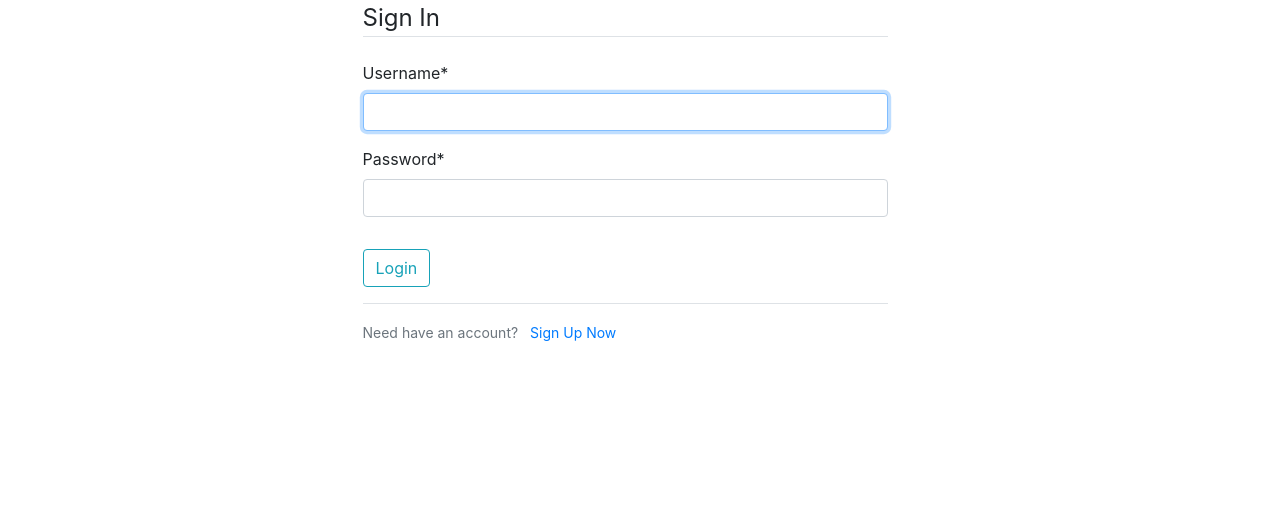
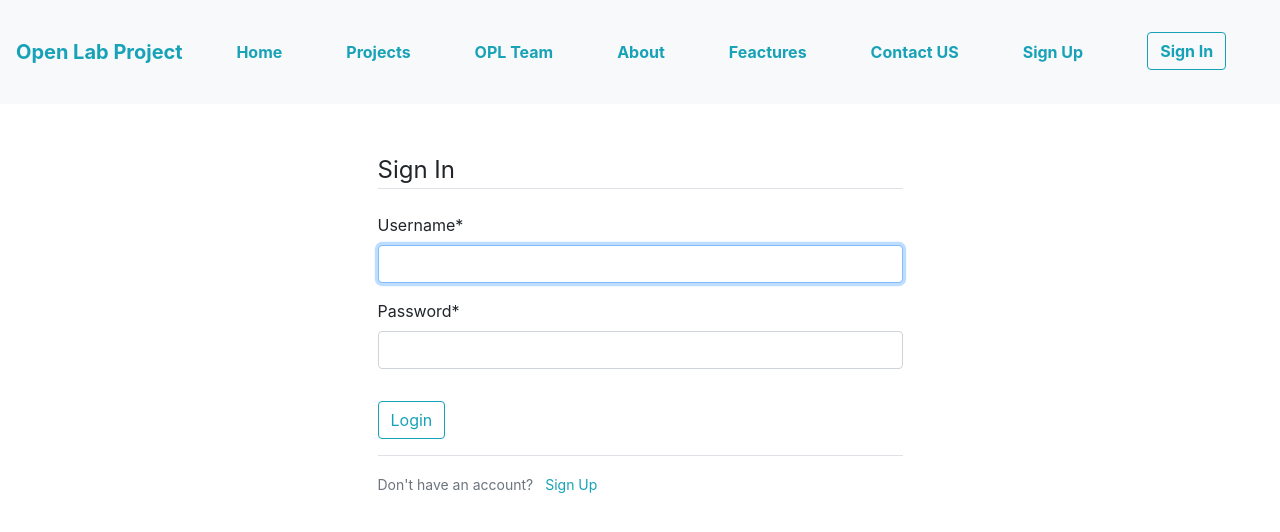
Before and after one commit to open-projects-lab/opl-platform, a Django app: a page that uses opl/apps/core/templates/core/base.html in a window 1280 px wide. Shown: the top 532 px of the page. Run offline with Django 3.2, Linux system fonts and the light colour scheme; some libraries are stand-ins or nearby versions.

Commit message:
Add signals to create profile on user sign up

```diff
--- a/opl/apps/apps.py
+++ b/opl/apps/apps.py
@@ -10,3 +10,6 @@ class AppsConfig(AppConfig):
     config class for apps module
     """
     name = 'apps'
+
+    def ready(self):
+        import apps.core.signals
--- a/opl/apps/core/admin.py
+++ b/opl/apps/core/admin.py
@@ -2,8 +2,7 @@
 admin module for core app
 """
 from django.contrib import admin
-from apps.core.models import Profile
+from .models import Profile
 # Register your models here.
 
-
 admin.site.register(Profile)
--- a/opl/apps/core/apps.py
+++ b/opl/apps/core/apps.py
@@ -9,3 +9,6 @@ class CoreConfig(AppConfig):
     config class for core app
     """
     name = 'core'
+
+    def ready(self):
+        import apps.core.signals
--- a/opl/apps/core/models.py
+++ b/opl/apps/core/models.py
@@ -18,7 +18,8 @@ class Profile(models.Model):
     def __str__(self):
         return f'{self.user.username} Profile'
 
-    def save(self):
+
+    def save(self, *args, **kwargs):
         """ Here we're overriding the save method in
             the superclass so we can resize the image
             to save space on server. """
--- a/opl/apps/core/templates/core/base.html
+++ b/opl/apps/core/templates/core/base.html
@@ -15,24 +15,26 @@
     <link rel="stylesheet" type="text/css" href="{% static 'core/main.css' %}">
 
     {% if title %}
-        <title>OPL - {{ title }}</title>
+    <title>OPL - {{ title }}</title>
     {% else %}
-        <title>Open Lab Projects</title>
+    <title>Open Lab Projects</title>
     {% endif %}
 </head>
 
-<body>
-
-    {% block content %}{% endblock %}
+<body class="h-100">
+    {% include "core/navbar.html" %}
+    {% block content %}
+    {% endblock %}
 
     <!-- Optional JavaScript -->
     <!-- jQuery first, then Popper.js, then Bootstrap JS -->
-    <script src="https://code.jquery.com/jquery-3.2.1.slim.min.js" integrity="sha384-KJ3o2DKtIkvYIK3UENzmM7KCkRr/rE9/Qpg6aAZGJwFDMVNA/GpGFF93hXpG5KkN"
+    <script src="https://code.jquery.com/jquery-3.3.1.slim.min.js" integrity="sha384-q8i/X+965DzO0rT7abK41JStQIAqVgRVzpbzo5smXKp4YfRvH+8abtTE1Pi6jizo"
         crossorigin="anonymous"></script>
-    <script src="https://cdnjs.cloudflare.com/ajax/libs/popper.js/1.12.9/umd/popper.min.js" integrity="sha384-ApNbgh9B+Y1QKtv3Rn7W3mgPxhU9K/ScQsAP7hUibX39j7fakFPskvXusvfa0b4Q"
+    <script src="https://cdnjs.cloudflare.com/ajax/libs/popper.js/1.14.7/umd/popper.min.js" integrity="sha384-UO2eT0CpHqdSJQ6hJty5KVphtPhzWj9WO1clHTMGa3JDZwrnQq4sF86dIHNDz0W1"
         crossorigin="anonymous"></script>
-    <script src="{% static 'core/bootstrap-4.3.1/js/bootstrap.min.js' %}" integrity="sha384-JZR6Spejh4U02d8jOt6vLEHfe/JQGiRRSQQxSfFWpi1MquVdAyjUar5+76PVCmYl"
+    <script src="https://stackpath.bootstrapcdn.com/bootstrap/4.3.1/js/bootstrap.min.js" integrity="sha384-JjSmVgyd0p3pXB1rRibZUAYoIIy6OrQ6VrjIEaFf/nJGzIxFDsf4x0xIM+B07jRM"
         crossorigin="anonymous"></script>
+
 </body>
 
 </html>
--- a/opl/apps/core/templates/core/login.html
+++ b/opl/apps/core/templates/core/login.html
@@ -2,9 +2,9 @@
 {% load crispy_forms_tags %}
 
 {% block content %}
-    <div class="container d-flex h-100">
-        <div class="row justify-content-center align-self-center w-100">
-            <div class="col-sm-10 col-md-6 col-lg-6 mx-auto">
+    <div class="container">
+        <div class="row justify-content-center align-self-center mt-5 mx-0">
+            <div class="col-sm-10 col-md-8 col-lg-6 mx-auto">
                 <form method="POST">
                     {% csrf_token %}
                     <fieldset class="form-group">
@@ -21,8 +21,8 @@
                 </form>
                 <div class="border-top pt-3">
                     <small class="text-muted">
-                        Need have an account?
-                        <a class="ml-2" href="{% url 'register' %}">Sign Up Now</a>
+                        Don't have an account?
+                        <a class="ml-2 text-info" href="{% url 'register' %}">Sign Up</a>
                     </small>
                 </div>
             </div>
--- /dev/null
+++ b/opl/apps/core/templates/core/navbar.html
@@ -0,0 +1,59 @@
+<nav class="navbar navbar-expand-lg navbar-light bg-light">
+    <a class="navbar-brand text-info font-weight-bold" href="{% url 'home-page' %}">Open Lab Project</a>
+    <button class="navbar-toggler" type="button" data-toggle="collapse" data-target="#navbarNav" aria-controls="navbarNav"
+        aria-expanded="false" aria-label="Toggle navigation">
+        <span class="navbar-toggler-icon"></span>
+    </button>
+    <div class="collapse navbar-collapse" id="navbarNav">
+        <ul class="navbar-nav my-4 mx-auto">
+            <li class="nav-item active mx-4">
+                <a class="nav-link text-info font-weight-bold" href="{% url 'home-page' %}">
+                    Home
+                    <span class="sr-only">
+                        (current)
+                    </span>
+                </a>
+            </li>
+            <li class="nav-item mx-4">
+                <a class="nav-link text-info font-weight-bold" href="#">Projects</a>
+            </li>
+            <li class="nav-item mx-4">
+                <a class="nav-link text-info font-weight-bold" href="#">OPL Team</a>
+            </li>
+            <li class="nav-item mx-4">
+                <a class="nav-link text-info font-weight-bold" href="#">About</a>
+            </li>
+            <li class="nav-item mx-4 font-weight-bold">
+                <a class="nav-link text-info" href="#">Feactures</a>
+            </li>
+            <li class="nav-item mx-4">
+                <a class="nav-link text-info font-weight-bold" href="#">Contact US</a>
+            </li>
+
+            {% if user.is_authenticated %}
+            <li class="nav-item mx-4">
+                <a class="nav-link text-info font-weight-bold" href="{% url 'logout' %}">Logout</a>
+            </li>
+            <li class="nav-item mx-4">
+                <a class="nav-link text-info font-weight-bold" href="{% url 'profile' %}">Profile</a>
+            </li>
+            <li class="nav-item mx-4">
+                <a class="nav-link text-info font-weight-bold py-0" href="{% url 'profile' %}">
+                    <img class="rounded-circle account-img" width="50" height="50" src="{{ user.profile.image.url }}">
+                </a>
+            </li>
+            {% else %}
+            <li class="nav-item mx-4">
+                <a class="nav-link text-info font-weight-bold" href="{% url 'register' %}">Sign Up</a>
+            </li>
+            <li class="nav-item mx-4">
+                <a class="nav-link py-0" href="{% url 'login' %}">
+                    <button type="button" class="btn btn-outline-info font-weight-bold mx-0 my-0">
+                        Sign In
+                    </button>
+                </a>
+            </li>
+            {% endif %}
+        </ul>
+    </div>
+</nav>
--- a/opl/apps/core/views.py
+++ b/opl/apps/core/views.py
@@ -28,7 +28,7 @@ def profile(request):
         u_form = UserUpdateForm(request.POST, instance=request.user)
         p_form = ProfileUpdateForm(
             request.POST, request.FILES, instance=request.user.profile)
-        if u_form.is_valid() and u_form.is_valid():
+        if u_form.is_valid() and p_form.is_valid():
             u_form.save()
             p_form.save()
 
--- a/opl/opl/urls.py
+++ b/opl/opl/urls.py
@@ -16,6 +16,8 @@ Including another URLconf
 
 from django.urls import path, include
 from django.contrib import admin
+from django.conf import settings
+from django.conf.urls.static import static
 from django.contrib.auth import views as auth_views
 from apps.core import views as users_views
 
@@ -31,3 +33,7 @@ urlpatterns = [
     path('logout/', auth_views.LogoutView.as_view(template_name='core/logout.html'), name='logout'),
     path('', include('apps.core.urls')),
 ]
+
+if settings.DEBUG:
+    urlpatterns += static(settings.MEDIA_URL,
+                          document_root=settings.MEDIA_ROOT)
```
Also changed, not shown: opl/apps/core/signals.py (added, +20 -0 lines), opl/apps/core/templates/core/logout.html (+11 -7 lines), opl/apps/core/templates/core/nav.html (deleted, +0 -54 lines), opl/apps/core/templates/core/profile.html (+12 -9 lines), opl/apps/core/templates/core/register.html (+6 -2 lines), opl/opl/settings.py (+17 -16 lines), opl/media/default.jpg (added), opl/media/profile_pics/coding.jpg (added), opl/media/profile_pics/coding_T3iVpy9.jpg (added).
